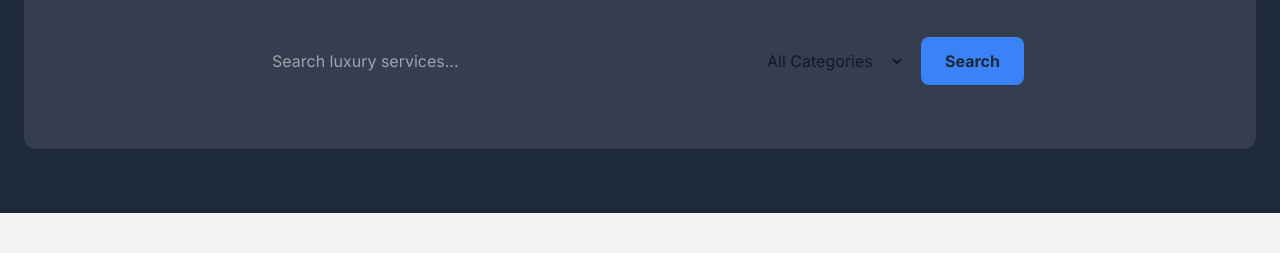
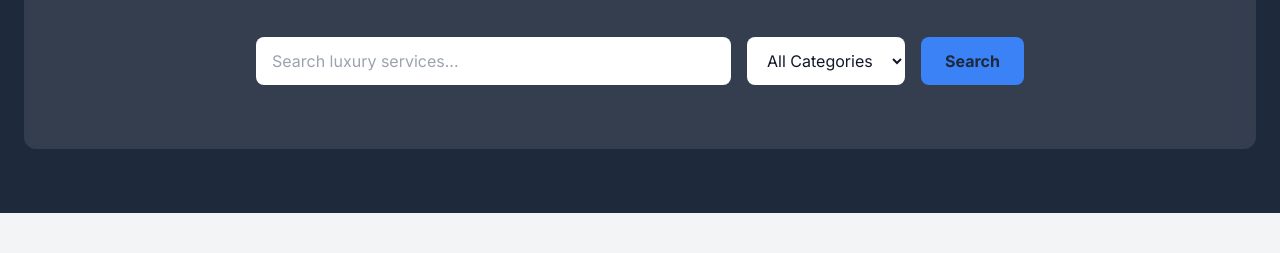
Before and after one commit to Daksh1685/Luxury-Directory, a website: page public/index.html in a window 1280 px wide. Shown: the part 307-560 px from the top of the page. Drawn offline with nearby package versions, Linux system fonts and the light colour scheme.

```diff
--- a/public/index.html
+++ b/public/index.html
@@ -43,8 +43,8 @@
                         Explore our curated collection of the world's finest hotels, private jets, and luxury yachts.
                     </p>
                     <form id="homeSearchForm" action="listings.html" method="get" class="max-w-3xl mx-auto flex flex-col md:flex-row gap-4">
-                        <input type="text" name="search" placeholder="Search luxury services..." class="flex-1 px-4 py-3 rounded-lg border-0 focus:ring-2 focus:ring-luxury-gold text-gray-900">
-                        <select name="category" class="px-4 py-3 rounded-lg border-0 focus:ring-2 focus:ring-luxury-gold text-gray-900">
+                        <input type="text" name="search" placeholder="Search luxury services..." class="flex-1 px-4 py-3 rounded-lg border-0 bg-white focus:ring-2 focus:ring-luxury-gold text-gray-900">
+                        <select name="category" class="px-4 py-3 rounded-lg border-0 bg-white focus:ring-2 focus:ring-luxury-gold text-gray-900">
                             <option value="">All Categories</option>
                             <option value="hotels">Luxury Hotels</option>
                             <option value="jets">Private Jets</option>
```
